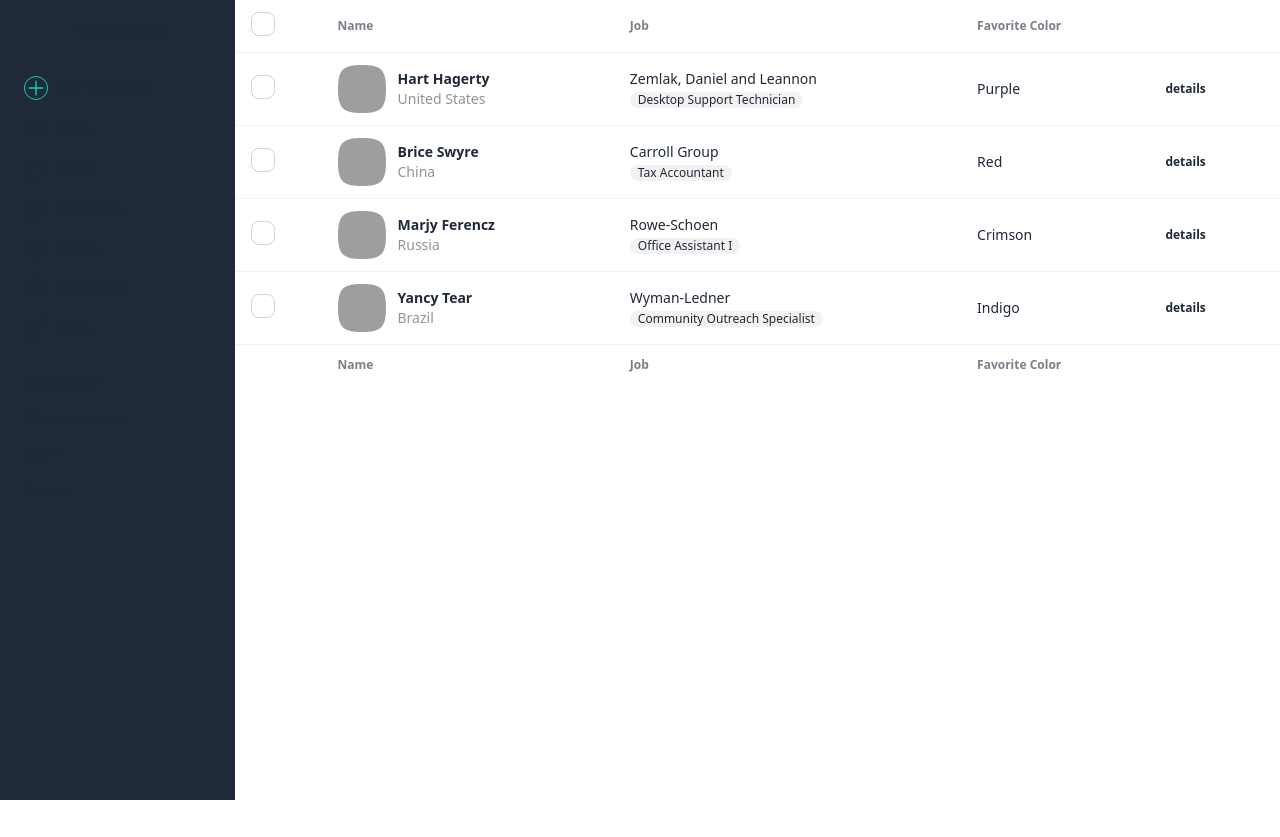
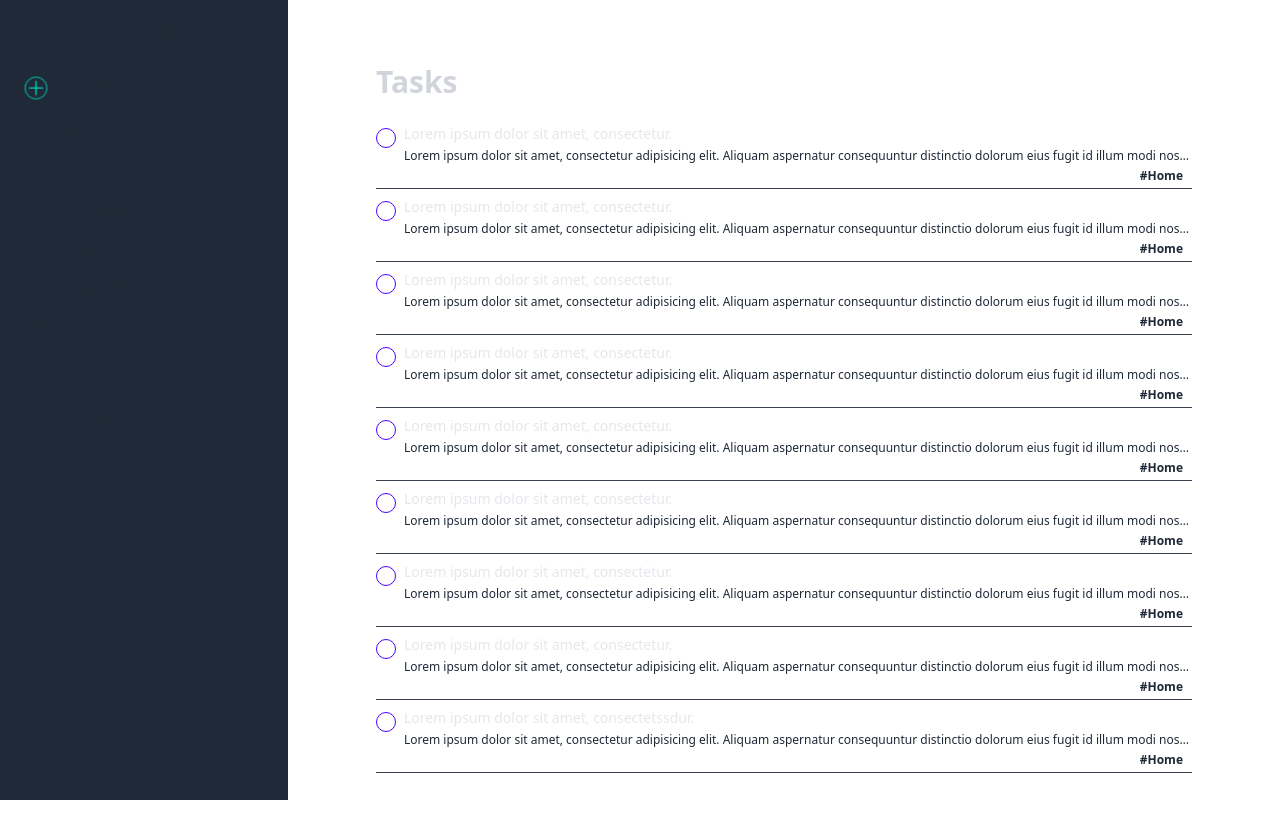
Before and after one commit to Miguel-Ceballos/todo, a Vue app: page /tasks in a window 1280 px wide. Before the commit the page ends 800 px from the top, so only its background shows below. Built offline with nearby package versions, Linux system fonts and the light colour scheme; grey boxes are pictures that could not be loaded.

Commit message:
feat(styles): modifica estilo de la lista de tareas y el tamaño del sidebar

```diff
--- a/src/modules/common/layouts/Sidebar.vue
+++ b/src/modules/common/layouts/Sidebar.vue
@@ -10,7 +10,7 @@ import CalendarEvents from '@/modules/common/icons/CalendarEvents.vue'
 </script>
 
 <template>
-  <aside class="bg-gray-800 w-72 h-[100vh]">
+  <aside class="bg-gray-800 min-w-72 h-[100vh] hidden lg:inline">
     <div class="space-y-4 my-4">
       <h2 class="text-xl font-bold text-center">
         <router-link to="/">TODOApp</router-link>
--- a/src/modules/tasks/views/TaskView.vue
+++ b/src/modules/tasks/views/TaskView.vue
@@ -3,166 +3,197 @@
 </script>
 
 <template>
-<div class="overflow-x-auto w-full">
-  <div class="overflow-x-auto">
-    <table class="table">
-      <!-- head -->
-      <thead>
-      <tr>
-        <th>
-          <label>
-            <input type="checkbox" class="checkbox" />
-          </label>
-        </th>
-        <th>Name</th>
-        <th>Job</th>
-        <th>Favorite Color</th>
-        <th></th>
-      </tr>
-      </thead>
-      <tbody>
-      <!-- row 1 -->
-      <tr>
-        <th>
-          <label>
-            <input type="checkbox" class="checkbox" />
-          </label>
-        </th>
-        <td>
-          <div class="flex items-center gap-3">
-            <div class="avatar">
-              <div class="mask mask-squircle h-12 w-12">
-                <img
-                  src="https://img.daisyui.com/images/profile/demo/2@94.webp"
-                  alt="Avatar Tailwind CSS Component" />
+  <div class="max-w-4xl overflow-x-hidden px-10 lg:mx-auto my-6 sm:my-16">
+    <div class="space-y-6">
+      <div>
+        <h2 class="text-2xl text-gray-300 md:text-3xl font-bold">Tasks</h2>
+      </div>
+
+      <ul class="space-y-2">
+        <li class="border-b border-gray-700">
+          <div class="flex w-full space-x-2">
+            <div class="mt-1">
+              <input type="checkbox" class="checkbox checkbox-primary rounded-full checkbox-sm" />
+            </div>
+            <div class="overflow-hidden">
+              <div class="flex flex-col">
+                <h3 class="text-gray-200 text-sm mb-1">Lorem ipsum dolor sit amet, consectetur.</h3>
+                <p class="truncate text-xs">
+                  Lorem ipsum dolor sit amet, consectetur adipisicing elit. Aliquam
+                  aspernatur consequuntur distinctio dolorum eius fugit id illum modi nostrum quisquam tempora,
+                  voluptatibus. Ad cum cumque enim obcaecati odio quisquam voluptate.
+                </p>
+              </div>
+              <div class="flex justify-end">
+                <button class="btn btn-ghost btn-xs justify-end">#Home</button>
               </div>
             </div>
-            <div>
-              <div class="font-bold">Hart Hagerty</div>
-              <div class="text-sm opacity-50">United States</div>
+          </div>
+        </li>
+        <li class="border-b border-gray-700">
+          <div class="flex w-full space-x-2">
+            <div class="mt-1">
+              <input type="checkbox" class="checkbox checkbox-primary rounded-full checkbox-sm" />
+            </div>
+            <div class="overflow-hidden">
+              <div class="flex flex-col">
+                <h3 class="text-gray-200 text-sm mb-1">Lorem ipsum dolor sit amet, consectetur.</h3>
+                <p class="truncate text-xs">
+                  Lorem ipsum dolor sit amet, consectetur adipisicing elit. Aliquam
+                  aspernatur consequuntur distinctio dolorum eius fugit id illum modi nostrum quisquam tempora,
+                  voluptatibus. Ad cum cumque enim obcaecati odio quisquam voluptate.
+                </p>
+              </div>
+              <div class="flex justify-end">
+                <button class="btn btn-ghost btn-xs justify-end">#Home</button>
+              </div>
             </div>
           </div>
-        </td>
-        <td>
-          Zemlak, Daniel and Leannon
-          <br />
-          <span class="badge badge-ghost badge-sm">Desktop Support Technician</span>
-        </td>
-        <td>Purple</td>
-        <th>
-          <button class="btn btn-ghost btn-xs">details</button>
-        </th>
-      </tr>
-      <!-- row 2 -->
-      <tr>
-        <th>
-          <label>
-            <input type="checkbox" class="checkbox" />
-          </label>
-        </th>
-        <td>
-          <div class="flex items-center gap-3">
-            <div class="avatar">
-              <div class="mask mask-squircle h-12 w-12">
-                <img
-                  src="https://img.daisyui.com/images/profile/demo/3@94.webp"
-                  alt="Avatar Tailwind CSS Component" />
+        </li>
+        <li class="border-b border-gray-700">
+          <div class="flex w-full space-x-2">
+            <div class="mt-1">
+              <input type="checkbox" class="checkbox checkbox-primary rounded-full checkbox-sm" />
+            </div>
+            <div class="overflow-hidden">
+              <div class="flex flex-col">
+                <h3 class="text-gray-200 text-sm mb-1">Lorem ipsum dolor sit amet, consectetur.</h3>
+                <p class="truncate text-xs">
+                  Lorem ipsum dolor sit amet, consectetur adipisicing elit. Aliquam
+                  aspernatur consequuntur distinctio dolorum eius fugit id illum modi nostrum quisquam tempora,
+                  voluptatibus. Ad cum cumque enim obcaecati odio quisquam voluptate.
+                </p>
+              </div>
+              <div class="flex justify-end">
+                <button class="btn btn-ghost btn-xs justify-end">#Home</button>
               </div>
             </div>
-            <div>
-              <div class="font-bold">Brice Swyre</div>
-              <div class="text-sm opacity-50">China</div>
+          </div>
+        </li>
+        <li class="border-b border-gray-700">
+          <div class="flex w-full space-x-2">
+            <div class="mt-1">
+              <input type="checkbox" class="checkbox checkbox-primary rounded-full checkbox-sm" />
+            </div>
+            <div class="overflow-hidden">
+              <div class="flex flex-col">
+                <h3 class="text-gray-200 text-sm mb-1">Lorem ipsum dolor sit amet, consectetur.</h3>
+                <p class="truncate text-xs">
+                  Lorem ipsum dolor sit amet, consectetur adipisicing elit. Aliquam
+                  aspernatur consequuntur distinctio dolorum eius fugit id illum modi nostrum quisquam tempora,
+                  voluptatibus. Ad cum cumque enim obcaecati odio quisquam voluptate.
+                </p>
+              </div>
+              <div class="flex justify-end">
+                <button class="btn btn-ghost btn-xs justify-end">#Home</button>
+              </div>
             </div>
           </div>
-        </td>
-        <td>
-          Carroll Group
-          <br />
-          <span class="badge badge-ghost badge-sm">Tax Accountant</span>
-        </td>
-        <td>Red</td>
-        <th>
-          <button class="btn btn-ghost btn-xs">details</button>
-        </th>
-      </tr>
-      <!-- row 3 -->
-      <tr>
-        <th>
-          <label>
-            <input type="checkbox" class="checkbox" />
-          </label>
-        </th>
-        <td>
-          <div class="flex items-center gap-3">
-            <div class="avatar">
-              <div class="mask mask-squircle h-12 w-12">
-                <img
-                  src="https://img.daisyui.com/images/profile/demo/4@94.webp"
-                  alt="Avatar Tailwind CSS Component" />
+        </li>
+        <li class="border-b border-gray-700">
+          <div class="flex w-full space-x-2">
+            <div class="mt-1">
+              <input type="checkbox" class="checkbox checkbox-primary rounded-full checkbox-sm" />
+            </div>
+            <div class="overflow-hidden">
+              <div class="flex flex-col">
+                <h3 class="text-gray-200 text-sm mb-1">Lorem ipsum dolor sit amet, consectetur.</h3>
+                <p class="truncate text-xs">
+                  Lorem ipsum dolor sit amet, consectetur adipisicing elit. Aliquam
+                  aspernatur consequuntur distinctio dolorum eius fugit id illum modi nostrum quisquam tempora,
+                  voluptatibus. Ad cum cumque enim obcaecati odio quisquam voluptate.
+                </p>
+              </div>
+              <div class="flex justify-end">
+                <button class="btn btn-ghost btn-xs justify-end">#Home</button>
               </div>
             </div>
-            <div>
-              <div class="font-bold">Marjy Ferencz</div>
-              <div class="text-sm opacity-50">Russia</div>
+          </div>
+        </li>
+        <li class="border-b border-gray-700">
+          <div class="flex w-full space-x-2">
+            <div class="mt-1">
+              <input type="checkbox" class="checkbox checkbox-primary rounded-full checkbox-sm" />
+            </div>
+            <div class="overflow-hidden">
+              <div class="flex flex-col">
+                <h3 class="text-gray-200 text-sm mb-1">Lorem ipsum dolor sit amet, consectetur.</h3>
+                <p class="truncate text-xs">
+                  Lorem ipsum dolor sit amet, consectetur adipisicing elit. Aliquam
+                  aspernatur consequuntur distinctio dolorum eius fugit id illum modi nostrum quisquam tempora,
+                  voluptatibus. Ad cum cumque enim obcaecati odio quisquam voluptate.
+                </p>
+              </div>
+              <div class="flex justify-end">
+                <button class="btn btn-ghost btn-xs justify-end">#Home</button>
+              </div>
             </div>
           </div>
-        </td>
-        <td>
-          Rowe-Schoen
-          <br />
-          <span class="badge badge-ghost badge-sm">Office Assistant I</span>
-        </td>
-        <td>Crimson</td>
-        <th>
-          <button class="btn btn-ghost btn-xs">details</button>
-        </th>
-      </tr>
-      <!-- row 4 -->
-      <tr>
-        <th>
-          <label>
-            <input type="checkbox" class="checkbox" />
-          </label>
-        </th>
-        <td>
-          <div class="flex items-center gap-3">
-            <div class="avatar">
-              <div class="mask mask-squircle h-12 w-12">
-                <img
-                  src="https://img.daisyui.com/images/profile/demo/5@94.webp"
-                  alt="Avatar Tailwind CSS Component" />
+        </li>
+        <li class="border-b border-gray-700">
+          <div class="flex w-full space-x-2">
+            <div class="mt-1">
+              <input type="checkbox" class="checkbox checkbox-primary rounded-full checkbox-sm" />
+            </div>
+            <div class="overflow-hidden">
+              <div class="flex flex-col">
+                <h3 class="text-gray-200 text-sm mb-1">Lorem ipsum dolor sit amet, consectetur.</h3>
+                <p class="truncate text-xs">
+                  Lorem ipsum dolor sit amet, consectetur adipisicing elit. Aliquam
+                  aspernatur consequuntur distinctio dolorum eius fugit id illum modi nostrum quisquam tempora,
+                  voluptatibus. Ad cum cumque enim obcaecati odio quisquam voluptate.
+                </p>
+              </div>
+              <div class="flex justify-end">
+                <button class="btn btn-ghost btn-xs justify-end">#Home</button>
               </div>
             </div>
-            <div>
-              <div class="font-bold">Yancy Tear</div>
-              <div class="text-sm opacity-50">Brazil</div>
+          </div>
+        </li>
+        <li class="border-b border-gray-700">
+          <div class="flex w-full space-x-2">
+            <div class="mt-1">
+              <input type="checkbox" class="checkbox checkbox-primary rounded-full checkbox-sm" />
+            </div>
+            <div class="overflow-hidden">
+              <div class="flex flex-col">
+                <h3 class="text-gray-200 text-sm mb-1">Lorem ipsum dolor sit amet, consectetur.</h3>
+                <p class="truncate text-xs">
+                  Lorem ipsum dolor sit amet, consectetur adipisicing elit. Aliquam
+                  aspernatur consequuntur distinctio dolorum eius fugit id illum modi nostrum quisquam tempora,
+                  voluptatibus. Ad cum cumque enim obcaecati odio quisquam voluptate.
+                </p>
+              </div>
+              <div class="flex justify-end">
+                <button class="btn btn-ghost btn-xs justify-end">#Home</button>
+              </div>
             </div>
           </div>
-        </td>
-        <td>
-          Wyman-Ledner
-          <br />
-          <span class="badge badge-ghost badge-sm">Community Outreach Specialist</span>
-        </td>
-        <td>Indigo</td>
-        <th>
-          <button class="btn btn-ghost btn-xs">details</button>
-        </th>
-      </tr>
-      </tbody>
-      <!-- foot -->
-      <tfoot>
-      <tr>
-        <th></th>
-        <th>Name</th>
-        <th>Job</th>
-        <th>Favorite Color</th>
-        <th></th>
-      </tr>
-      </tfoot>
-    </table>
+        </li>
+        <li class="border-b border-gray-700">
+          <div class="flex w-full space-x-2">
+            <div class="mt-1">
+              <input type="checkbox" class="checkbox checkbox-primary rounded-full checkbox-sm" />
+            </div>
+            <div class="overflow-hidden">
+              <div class="flex flex-col">
+                <h3 class="text-gray-200 text-sm mb-1">Lorem ipsum dolor sit amet, consectetssdur.</h3>
+                <p class="truncate text-xs">
+                  Lorem ipsum dolor sit amet, consectetur adipisicing elit. Aliquam
+                  aspernatur consequuntur distinctio dolorum eius fugit id illum modi nostrum quisquam tempora,
+                  voluptatibus. Ad cum cumque enim obcaecati odio quisquam voluptate.
+                </p>
+              </div>
+              <div class="flex justify-end">
+                <button class="btn btn-ghost btn-xs justify-end">#Home</button>
+              </div>
+            </div>
+          </div>
+        </li>
+
+      </ul>
+    </div>
   </div>
-</div>
 </template>
 
 <style scoped>
```
